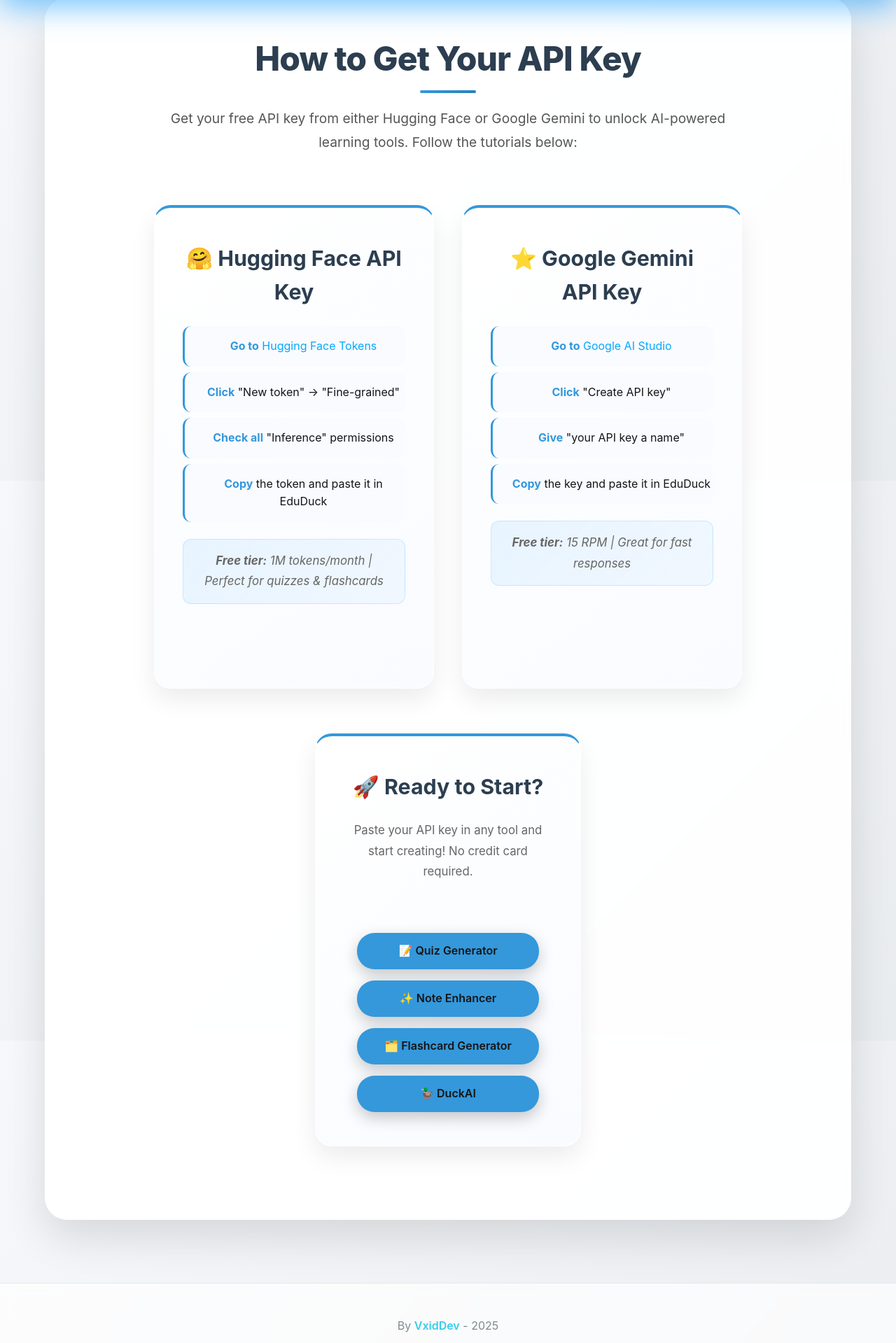
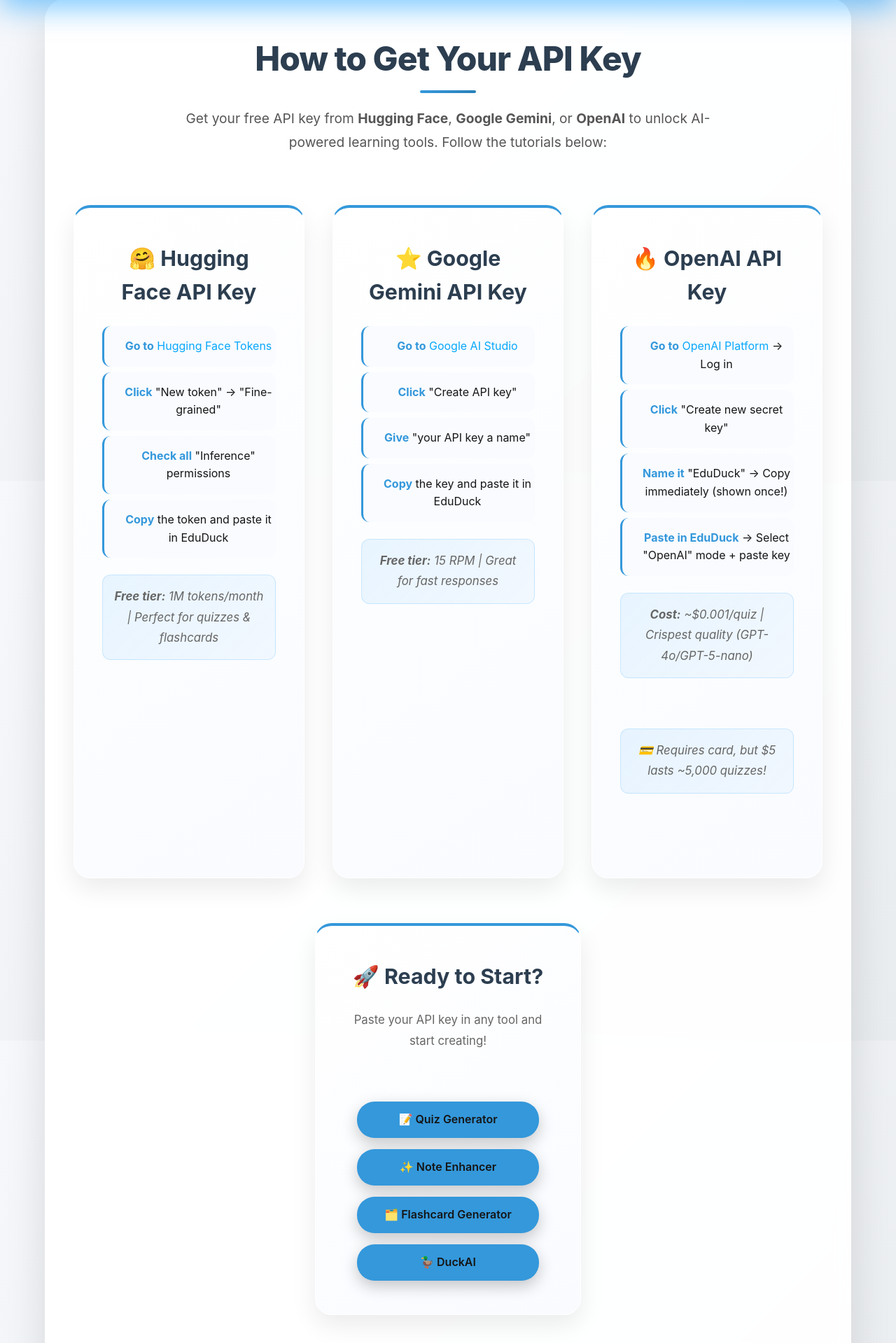
Before and after one commit to VxidDev/eduDuck, a Flask app: page /keyAccess in a window 1280 px wide. Shown: the part 113-2032 px from the top of the page at 70% size. Run offline with Flask 3, Linux system fonts and the light colour scheme; parts of the project's set-up code (start-up, migrations or seed data) failed here and were passed over.

Commit message:
Updated README.md and added tutorial on getting OpenAI key.

```diff
--- a/templates/DuckAI.html
+++ b/templates/DuckAI.html
@@ -36,6 +36,7 @@
         <select id="apiMode" class="select">
             <option value="Hugging Face">Hugging Face</option>
             <option value="Gemini">Gemini</option>
+            <option value="OpenAI">OpenAI</option>
         </select>
 
         <textarea class="apiKey textInput slimmest" placeholder="Enter your Hugging Face API key here!" style="align-items: center; text-align: center;"></textarea>
--- a/templates/keyAccess.html
+++ b/templates/keyAccess.html
@@ -19,7 +19,7 @@
 
     <div class="main-content">
         <h2>How to Get Your API Key</h2>
-        <p>Get your free API key from either Hugging Face or Google Gemini to unlock AI-powered learning tools. Follow the tutorials below:</p>
+        <p>Get your free API key from <strong>Hugging Face</strong>, <strong>Google Gemini</strong>, or <strong>OpenAI</strong> to unlock AI-powered learning tools. Follow the tutorials below:</p>
 
         <div class="features">
             <div class="feature-card">
@@ -43,14 +43,26 @@
                 </ol>
                 <p class="tutorial-note"><strong>Free tier:</strong> 15 RPM | Great for fast responses</p>
             </div>
+
+            <div class="feature-card">
+                <h3>🔥 OpenAI API Key</h3>
+                <ol class="tutorial-steps">
+                    <li><strong>Go to</strong> <a href="https://platform.openai.com/api-keys" target="_blank" style="animation: repoEffect 2s infinite reverse; text-decoration: none;">OpenAI Platform</a> → Log in</li>
+                    <li><strong>Click</strong> "Create new secret key"</li>
+                    <li><strong>Name it</strong> "EduDuck" → Copy immediately (shown once!)</li>
+                    <li><strong>Paste in EduDuck</strong> → Select "OpenAI" mode + paste key</li>
+                </ol>
+                <p class="tutorial-note"><strong>Cost:</strong> ~$0.001/quiz | Crispest quality (GPT-4o/GPT-5-nano)</p>
+                <p class="tutorial-note"><em>💳 Requires card, but $5 lasts ~5,000 quizzes!</em></p>
+            </div>
         </div>
 
         <div class="feature-card" style="max-width: 800px; margin: 3rem auto;">
             <h3>🚀 Ready to Start?</h3>
-            <p>Paste your API key in any tool and start creating! No credit card required.</p>
+            <p>Paste your API key in any tool and start creating!</p>
             <div style="display: flex; gap: 1rem; justify-content: center; flex-wrap: wrap; margin-top: 1.5rem;">
                 <a href="/quiz-generator" class="button" style="background: var(--accent); display: flex; align-items: center; justify-content: center; text-decoration: none;">📝 Quiz Generator</a>
-                <a href="/note-enhancer" class="button" class="button" style="background: var(--accent); display: flex; align-items: center; justify-content: center; text-decoration: none;">✨ Note Enhancer</a>
+                <a href="/note-enhancer" class="button" style="background: var(--accent); display: flex; align-items: center; justify-content: center; text-decoration: none;">✨ Note Enhancer</a>
                 <a href="/flashcard-generator" class="button" style="background: var(--accent); display: flex; align-items: center; justify-content: center; text-decoration: none;">🗂️ Flashcard Generator</a>
                 <a href="/duck-ai" class="button" style="background: var(--accent); display: flex; align-items: center; justify-content: center; text-decoration: none;">🦆 DuckAI</a>
             </div>
```
Also changed, not shown: README.md.
